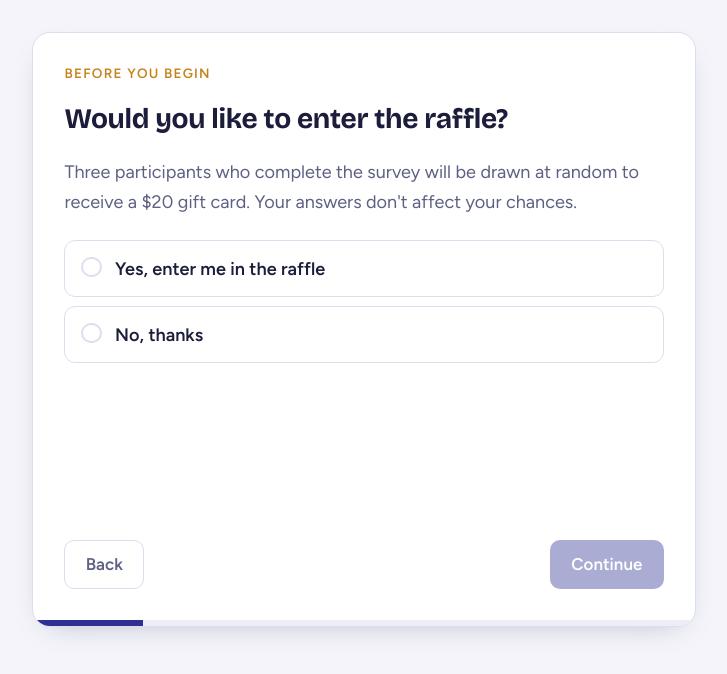
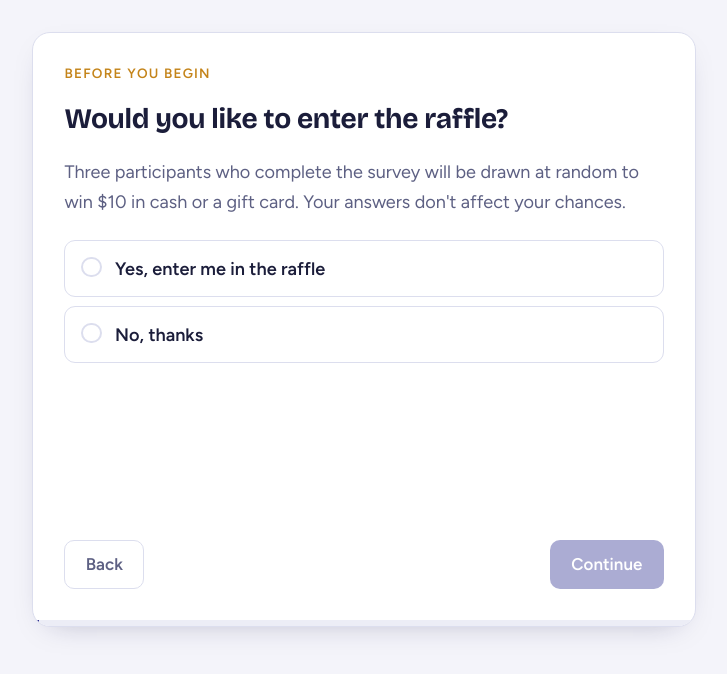
Before and after one commit to LingQi000809/DisneyFormula, a plain HTML site: page ExploratoryExperiment/pilot/index.html in a window 1280 px wide. Both pictures are taken after a click on the button "Begin". Shown: the whole page, without its empty margins (276-1003 px from the left). Drawn offline with nearby package versions, Linux system fonts and the light colour scheme.

Commit message:
include full set of 110 songs

```diff
--- a/ExploratoryExperiment/pilot/index.html
+++ b/ExploratoryExperiment/pilot/index.html
@@ -575,11 +575,11 @@
                 FILES[j] = x;
             }
             /* Demo: each participant hears N random excerpts. Set to 0 to use all. */
-            var DEMO_N = 3;
+            var DEMO_N = 0;
             if (DEMO_N > 0) FILES = FILES.slice(0, DEMO_N);
             /* Estimated length shown on the welcome page, in minutes (rough guide:
                15 s per excerpt + 1 min for the questions). Update it with DEMO_N. */
-            var EST_MINUTES = 2;
+            var EST_MINUTES = 20;
             var S = {
                 screen: "welcome",
                 k: 0,
@@ -736,8 +736,8 @@
                     '<li><span class="k">3</span><span><b>Answer honestly.</b>Please don\'t look anything up, use song-identification apps, or ask anyone nearby. Your answers don\'t affect your chances in the raffle, and an honest "no" is just as useful to me as a "yes."</span></li>' +
                     '</ul>' +
                     '<div class="prize"><span class="ico" aria-hidden="true">' + GIFT + '</span>' +
-                    '<strong>Raffle: three $20 gift cards</strong>' +
-                    '<p>Everyone who completes the survey can enter. You can sign up with your email address on the next page. One entry per person.</p>' +
+                    '<strong>Raffle: three $10 prizes</strong>' +
+                    '<p>Each prize is $10 in cash or a gift card. Everyone who completes the survey can enter. You can sign up with your email address on the next page. One entry per person.</p>' +
                     '<p>Three winners are drawn at random after the survey closes and notified by email.</p></div>' +
                     (FILES.length ? "" : '<p class="err">No excerpts are set up yet (clips.js is empty).</p>') +
                     '<div class="actions"><span></span><button class="btn" id="next" type="button"' + (FILES.length ? "" : " disabled") + '>Begin</button></div>';
@@ -817,7 +817,7 @@
                 stage.innerHTML =
                     '<div class="eyebrow">Thank you</div>' +
                     '<h2>Thank you for your interest.</h2>' +
-                    '<p class="lede">This study is looking for listeners with particular backgrounds, and based on your answers, you are not in the group needed this time. Nothing more is needed from you, and you can close this page.</p>';
+                    '<p class="lede">This study is looking for listeners with particular backgrounds, and based on your answers, you are not in the group needed this time. Nothing more is needed from you. You can close this page.</p>';
             }
 
             /* ---------- trial ---------- */
@@ -962,7 +962,7 @@
                 stage.innerHTML =
                     '<div class="eyebrow">Before you begin</div>' +
                     '<h2>Would you like to enter the raffle?</h2>' +
-                    '<p class="lede">Three participants who complete the survey will be drawn at random to receive a $20 gift card. Your answers don\'t affect your chances.</p>' +
+                    '<p class="lede">Three participants who complete the survey will be drawn at random to win $10 in cash or a gift card. Your answers don\'t affect your chances.</p>' +
                     '<div class="opts" role="radiogroup" aria-label="Raffle">' +
                     opt("draw", "yes", "Yes, enter me in the raffle", "", w.mode === "yes") +
                     opt("draw", "no", "No, thanks", "", w.mode === "no") +
@@ -1145,7 +1145,7 @@
                     res.duplicate ? '<p class="lede">This email address has already been entered, so this attempt doesn\'t add another entry.</p>' :
                     '<div class="prize short"><span class="ico" aria-hidden="true">' + GIFT + '</span>' +
                     '<strong>You are entered in the raffle</strong>' +
-                    '<p>Thank you for completing the survey. You will be considered for one of three $20 gift cards. Winners are drawn at random after the survey closes and notified by email.</p></div>';
+                    '<p>Thank you for completing the survey. You will be considered for one of three $10 prizes (cash or gift card). Winners are drawn at random after the survey closes and notified by email.</p></div>';
                 stage.innerHTML =
                     '<div class="eyebrow">Survey complete</div>' +
                     '<h2>Thank you for participating.</h2>' +
```
Also changed, not shown: 1 other file.
